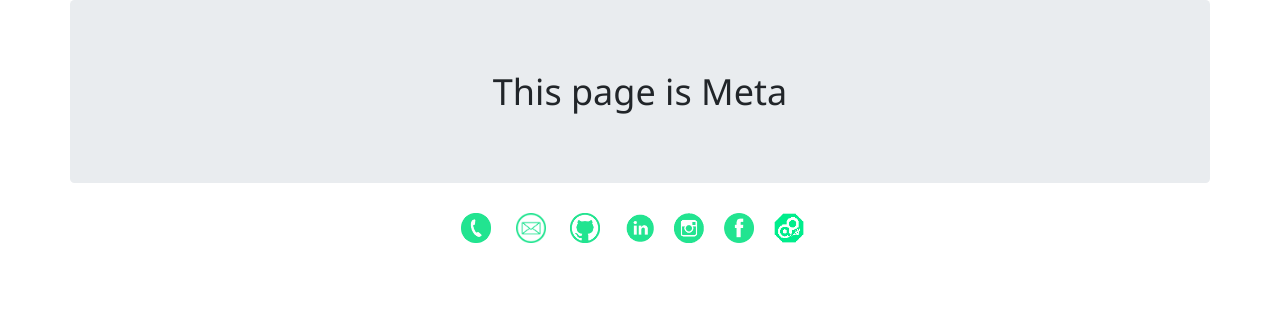
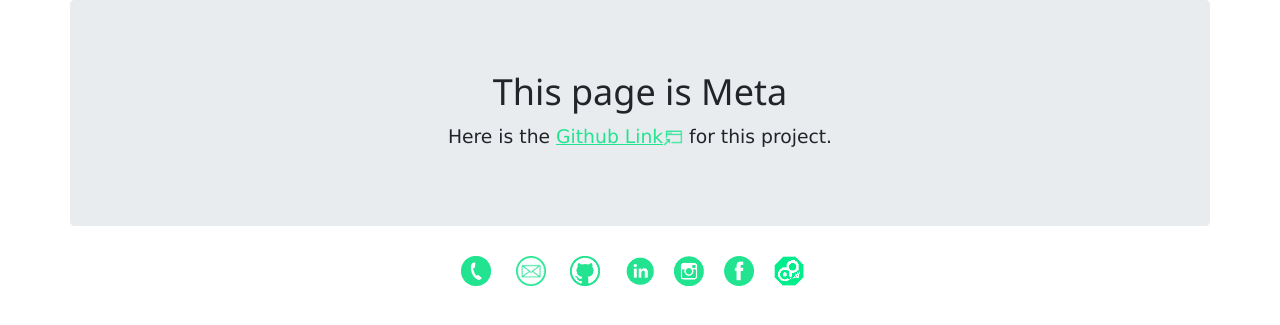
Before and after one commit to MasonCaiby/website, a Flask app: page /website in a window 1280 px wide. Shown: the part 53-378 px from the top of the page. Run offline with Flask 2, Linux system fonts and the light colour scheme; parts of the project's set-up code (start-up, migrations or seed data) failed here and were passed over; some libraries are stand-ins or nearby versions.

Commit message:
update website

```diff
--- a/templates/website.html
+++ b/templates/website.html
@@ -6,4 +6,10 @@
 <div class="jumbotron text-center">
 
 <h1>This page is Meta</h1>
+
+<p class="lead"> Here is the
+  <a href="https://github.com/MasonCaiby/website" target='blank' style="color:#22e490;">Github Link<img class="new-window" src='static/new_window.png' title="new tab" alt="opens in new tab"></a> for this project.</p>
+
+<p>
+
 {% endblock %}
```
